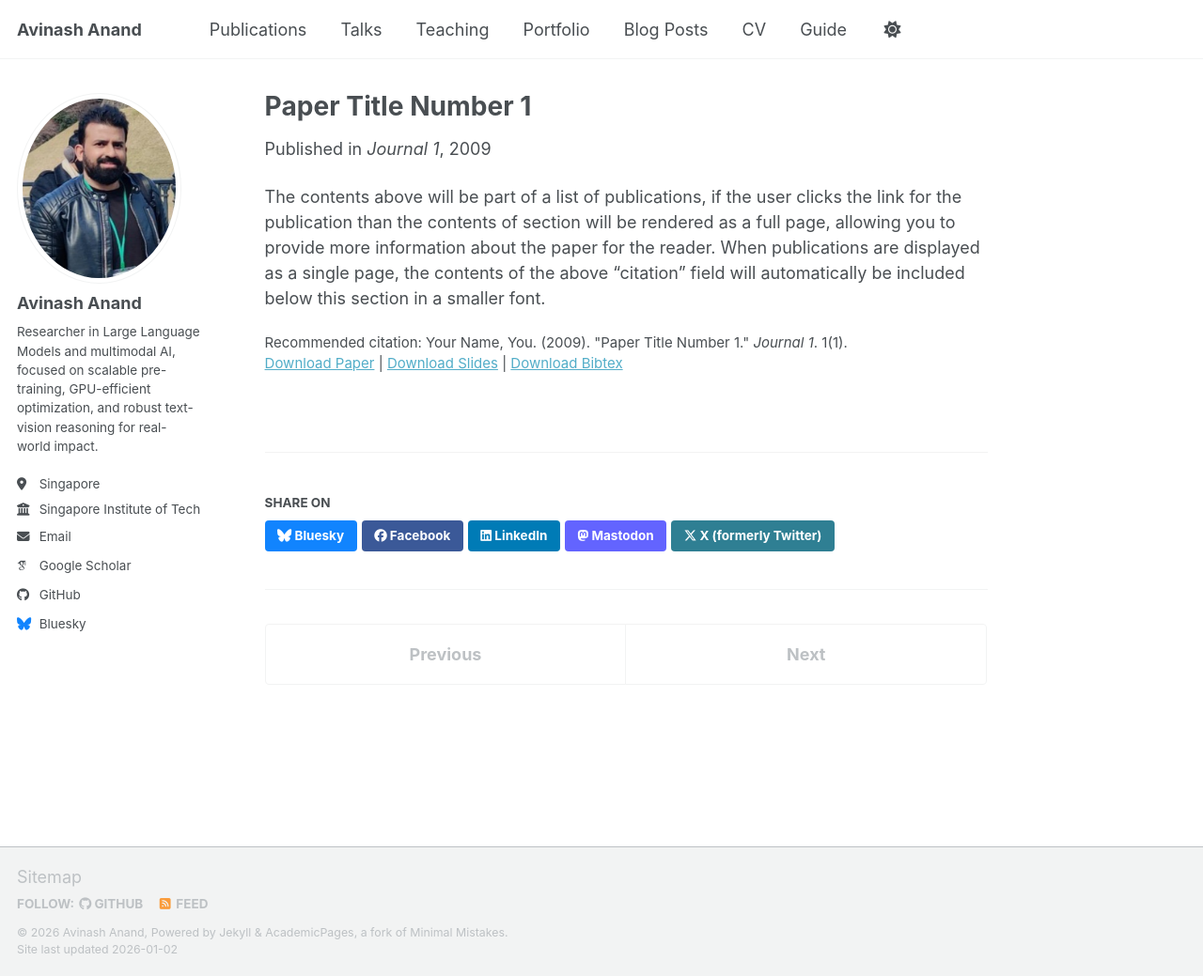
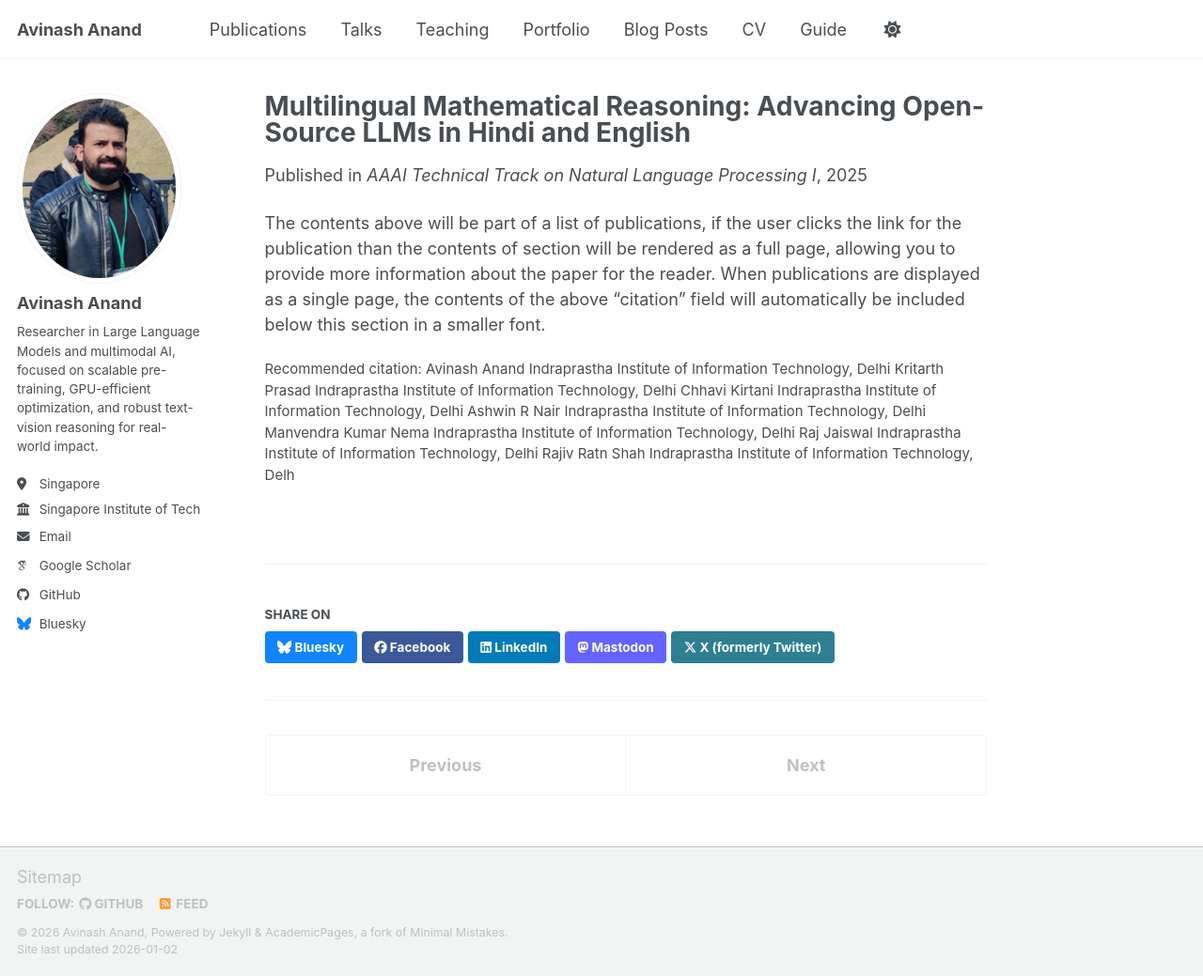
Before and after one commit to pratham40637/pratham40637.github.io, a Jekyll site: the page built from _publications/2009-10-01-paper-title-number-1.md, in a window 1280 px wide and 1039 px high. Shown: the whole window at 94% size. Built offline with Jekyll 4.4.1, drawn with Linux system fonts in a browser that asks for light colours; some web fonts are replaced; a script bundle is joined from its source files by our own code; library files that are not in the unit come from our copies.

Commit message:
Update 2009-10-01-paper-title-number-1.md

```diff
--- a/_publications/2009-10-01-paper-title-number-1.md
+++ b/_publications/2009-10-01-paper-title-number-1.md
@@ -1,14 +1,24 @@
 ---
-title: "Paper Title Number 1"
+title: "Multilingual Mathematical Reasoning: Advancing Open-Source LLMs in Hindi and English"
 collection: publications
 category: manuscripts
 permalink: /publication/2009-10-01-paper-title-number-1
-excerpt: 'This paper is about the number 1. The number 2 is left for future work.'
-date: 2009-10-01
-venue: 'Journal 1'
-slidesurl: 'https://academicpages.github.io/files/slides1.pdf'
-paperurl: 'https://academicpages.github.io/files/paper1.pdf'
-bibtexurl: 'https://academicpages.github.io/files/bibtex1.bib'
-citation: 'Your Name, You. (2009). &quot;Paper Title Number 1.&quot; <i>Journal 1</i>. 1(1).'
+excerpt: 'Large Language Models (LLMs) excel in linguistic tasks but struggle with mathematical reasoning, particularly in non- English languages like Hindi. This research aims to en- hance the mathematical reasoning skills of smaller, resource- efficient open-source LLMs in both Hindi and English. We evaluate models like OpenHathi 7B, LLaMA-2 7B, Wizard- Math 7B, Mistral 7B, LLeMMa 7B, MAmmoTH 7B, Gemini Pro, and GPT-4 using zero-shot, few-shot chain-of-thought (CoT) methods, and supervised fine-tuning. Our approach in- corporates curriculum learning, progressively training mod- els on increasingly difficult problems, a novel Decompo- sition Strategy to simplify complex arithmetic operations, and a Structured Solution Design that divides solutions into phases. Our experiments result in notable performance en- hancements. WizardMath 7B exceeds Gemini’s accuracy on English datasets by +6% and matches Gemini’s performance on Hindi datasets. Adopting a bilingual approach that com- bines English and Hindi samples achieves results comparable to individual language models, demonstrating the capability to learn mathematical reasoning in both languages. This re- search highlights the potential for improving mathematical reasoning in open-source LLMs.'
+date: 2025-04-11
+venue: 'AAAI Technical Track on Natural Language Processing I'
+citation: 'Avinash Anand
+Indraprastha Institute of Information Technology, Delhi
+Kritarth Prasad
+Indraprastha Institute of Information Technology, Delhi
+Chhavi Kirtani
+Indraprastha Institute of Information Technology, Delhi
+Ashwin R Nair
+Indraprastha Institute of Information Technology, Delhi
+Manvendra Kumar Nema
+Indraprastha Institute of Information Technology, Delhi
+Raj Jaiswal
+Indraprastha Institute of Information Technology, Delhi
+Rajiv Ratn Shah
+Indraprastha Institute of Information Technology, Delh'
 ---
 The contents above will be part of a list of publications, if the user clicks the link for the publication than the contents of section will be rendered as a full page, allowing you to provide more information about the paper for the reader. When publications are displayed as a single page, the contents of the above "citation" field will automatically be included below this section in a smaller font.
```
